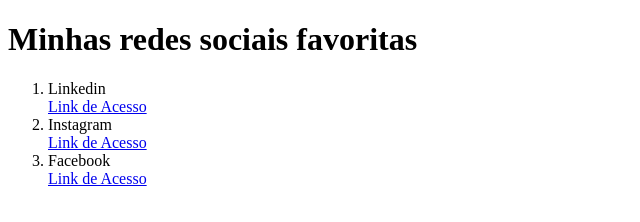
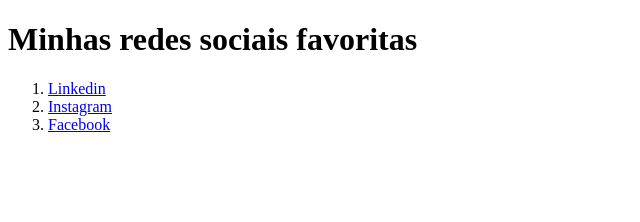
Before and after one commit to pedroT-web/Atividade-3-Links-e-Navega-o, a plain HTML site: page index.html in a window 1280 px wide. Shown: the whole page, without its empty margins (0-640 px from the left). Drawn offline with Linux system fonts and the light colour scheme.

Commit message:
Update index.html

```diff
--- a/index.html
+++ b/index.html
@@ -8,9 +8,15 @@
 <body>
     <h1>Minhas redes sociais favoritas</h1>
     <ol>
-        <li>Linkedin</li><a href="https://br.linkedin.com/?mcid=6821526239111716925&src=go-pa&trk=sem-ga_campid.12619604099_asid.149519181115_crid.725790844702_kw.linkedin_d.c_tid.kwd-148086543_n.g_mt.e_geo.9197415&cid=&gad_source=1&gad_campaignid=12619604099&gbraid=0AAAAABhL5JNtVQ0cOWxj2KdA25E8GSB1f&gclid=EAIaIQobChMI0tGPwP-xjQMVJQIMAh0ejhOdEAAYASAAEgKLjvD_BwE&gclsrc=aw.ds">Link de Acesso</a>
-        <li>Instagram</li><a href="https://www.instagram.com/">Link de Acesso</a>
-        <li>Facebook</li><a href="https://www.facebook.com/?locale=pt_BR">Link de Acesso</a>
+        <li>
+            <a href="https://br.linkedin.com/?mcid=6821526239111716925&src=go-pa&trk=sem-ga_campid.12619604099_asid.149519181115_crid.725790844702_kw.linkedin_d.c_tid.kwd-148086543_n.g_mt.e_geo.9197415&cid=&gad_source=1&gad_campaignid=12619604099&gbraid=0AAAAABhL5JNtVQ0cOWxj2KdA25E8GSB1f&gclid=EAIaIQobChMI0tGPwP-xjQMVJQIMAh0ejhOdEAAYASAAEgKLjvD_BwE&gclsrc=aw.ds">Linkedin</a>
+        </li>
+        <li>
+            <a href="https://www.instagram.com/">Instagram</a>
+            </li>
+        <li>
+            <a href="https://www.facebook.com/?locale=pt_BR">Facebook</a>
+            </li>
     </ol>
 </body>
 </html>
```
